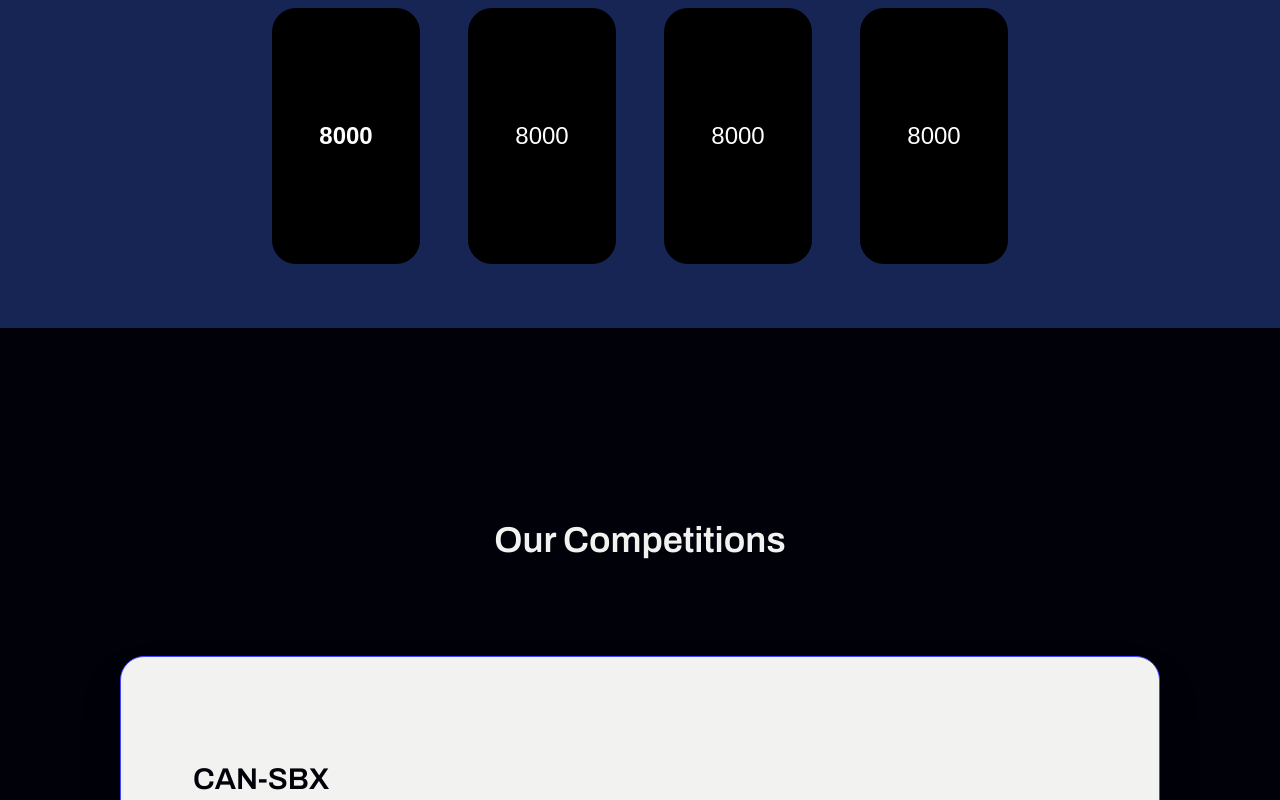
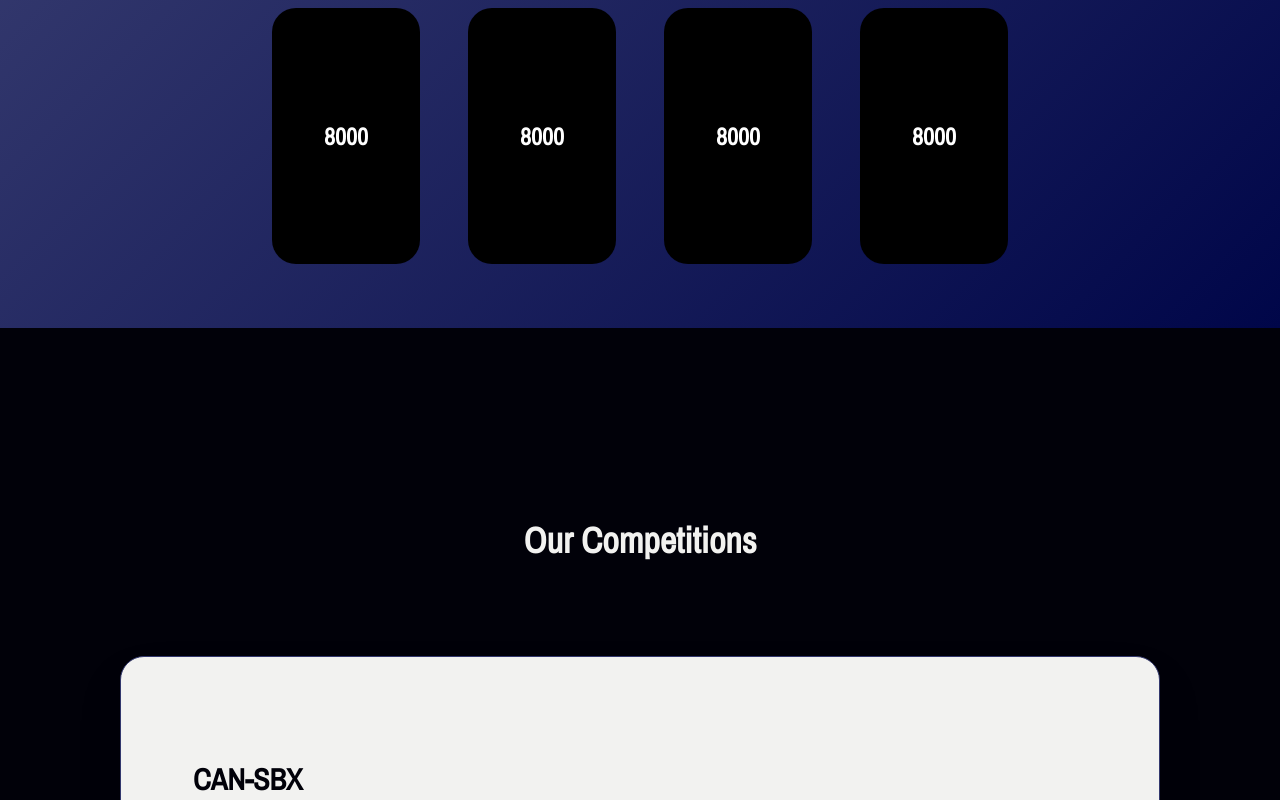
Before and after one commit to McMaster-Advanced-Space-Systems/mass-website, a Next.js app: page / in a window 1280 px wide. Shown: the part 1000-1800 px from the top of the page. Built offline with nearby package versions, Linux system fonts and the light colour scheme; a web font is replaced by a local one.

Commit message:
small changes

```diff
--- a/app/globals.css
+++ b/app/globals.css
@@ -1,4 +1,3 @@
-@import url('https://fonts.googleapis.com/css2?family=Archivo:wght@400;600;700&display=swap');
 @import "tailwindcss";
 
 :root {
@@ -32,3 +31,11 @@ nav {
 h1 {
   font-family: var(--font-archivo-narrow), sans-serif;
 }
+
+h2 {
+  font-family: var(--font-archivo-narrow), sans-serif;
+}
+
+h3 {
+  font-family: var(--font-archivo-narrow), sans-serif;
+}
--- a/app/page.tsx
+++ b/app/page.tsx
@@ -6,8 +6,8 @@ export default function Home() {
   const palette = {
     black: "#010109",
     white: "#f2f2f0",
-    blue: "#4648FF",
-    darkBlue:	"#172554",
+    blue: "#33386d",
+    darkBlue:	"#000649",
   };
 
   return (
@@ -63,7 +63,7 @@ export default function Home() {
         <div className="w-full max-w-2xl text-center">
           <h1
             className="inline-block mb-5 px-6 py-4 text-4xl font-semibold sm:text-5xl"
-            style={{ color: palette.black, fontFamily: "'Archivo', sans-serif"  }}
+            style={{ color: palette.black }}
           >
             McMaster Advanced<br />Space Systems
           </h1>
@@ -95,19 +95,19 @@ export default function Home() {
         style={{ backgroundColor: palette.black }}
       >
         <div className="flex justify-center w-full h-128 text-center">
-            <div className="w-full h-96 mt-16" style={{backgroundColor: palette.darkBlue}}>
+            <div className="w-full h-96 mt-16" style={{ backgroundImage: `linear-gradient(135deg, ${palette.blue}, ${palette.darkBlue})` }}>
               <div className="flex flex-row justify-center items-center mt-16 gap-4 px-64">
                 <div className="w-full h-64 mx-4 bg-black rounded-3xl p-8 md:p-10 backdrop-blur-sm flex items-center justify-center text-white">
-                  <p className="text-center text-2xl font-semibold">8000</p>
+                  <h1 className="text-center text-2xl font-semibold">8000</h1>
                 </div>
                 <div className="w-full h-64 mx-4 bg-black rounded-3xl p-8 md:p-10 backdrop-blur-sm flex items-center justify-center text-white">
-                  <p className="text-center text-2xl">8000</p>
+                  <h1 className="text-center text-2xl font-semibold">8000</h1>
                 </div>
                 <div className="w-full h-64 mx-4 bg-black rounded-3xl p-8 md:p-10 backdrop-blur-sm flex items-center justify-center text-white">
-                  <p className="text-center text-2xl">8000</p>
+                  <h1 className="text-center text-2xl font-semibold">8000</h1>
                 </div>
                 <div className="w-full h-64 mx-4 bg-black rounded-3xl p-8 md:p-10 backdrop-blur-sm flex items-center justify-center text-white">
-                  <p className="text-center text-2xl">8000</p>
+                  <h1 className="text-center text-2xl font-semibold">8000</h1>
                 </div>
               </div>
             </div>
@@ -115,7 +115,7 @@ export default function Home() {
         <div className="w-full max-w-512 text-center">
           <h2
             className="mb-8 rounded-md text-4xl mt-32 font-semibold"
-            style={{ color: palette.white, fontFamily: "'Archivo', sans-serif" }}
+            style={{ color: palette.white }}
           >
             Our Competitions
           </h2>
@@ -243,10 +243,7 @@ function QueueCards({ palette }: { palette: { black: string; white: string; blue
                   >
                     <h3
                       className="text-left text-2xl md:text-3xl px-8 mt-16 mb-8 font-semibold"
-                      style={{
-                        color: palette.black,
-                        fontFamily: "'Archivo', sans-serif",
-                      }}
+                      style={{ color: palette.black }}
                     >
                       {competition.title}
                     </h3>
```
